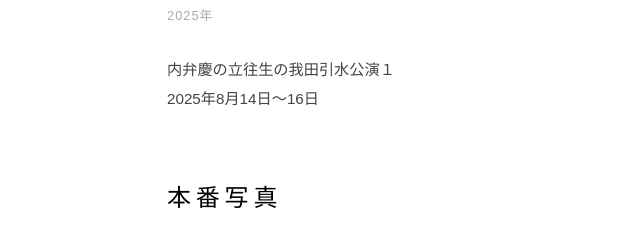
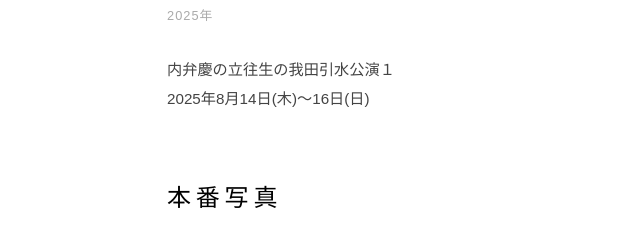
Before and after one commit to mauto-theatre/portfolio, a plain HTML site: page theatre-work2.html in a window 1280 px wide. Shown: the part 271-504 px from the top of the page, 71-711 px from the left. Drawn offline with Linux system fonts and the light colour scheme.

Commit message:
Update theatre-work2.html

```diff
--- a/theatre-work2.html
+++ b/theatre-work2.html
@@ -33,8 +33,7 @@
         <p class="work-breadcrumb"><a href="theatre.html">←Theatre</a></p>
         <h1 class="work-title">駆けて、風。</h1>
         <p class="work-year">2025年</p>
-        <p class="work-desc">内弁慶の立往生の我田引水公演１<br>2025年8月14日〜16日
-        </p>
+        <p class="work-desc">内弁慶の立往生の我田引水公演１<br>2025年8月14日(木)〜16日(日)</p>
       </header>
 
       <!-- スライダー -->
```
